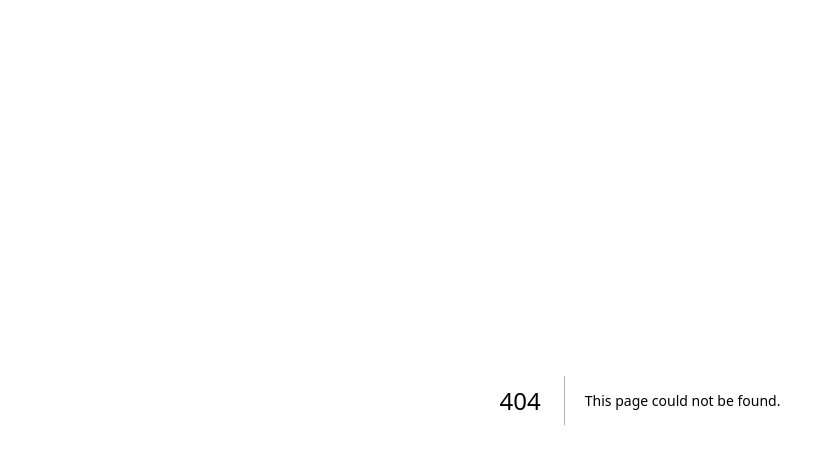
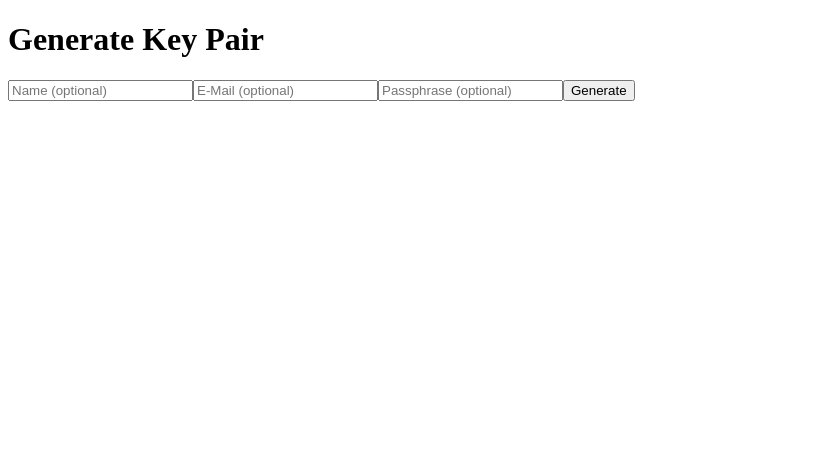
Before and after one commit to marco-vidali/pgp-messages, a Next.js app: page /generate-key-pair in a window 1280 px wide. Before the commit this address had no page. Shown: the top 464 px of the page, without its empty margins (0-835 px from the left). Built offline with nearby package versions, Linux system fonts and the light colour scheme.

Commit message:
Create generate key pair page

```diff
--- /dev/null
+++ b/app/generate-key-pair/page.tsx
@@ -0,0 +1,45 @@
+"use client";
+
+import { generateKeyPair } from "@/utils/pgp";
+import { redirect } from "next/navigation";
+import { SyntheticEvent, useState } from "react";
+
+export default function Page() {
+    const [name, setName] = useState("");
+    const [email, setEmail] = useState("");
+    const [passphrase, setPassphrase] = useState("");
+
+    const handleSubmit = async (e: SyntheticEvent) => {
+        e.preventDefault();
+        await generateKeyPair(name, email, passphrase);
+        redirect("/");
+    };
+
+    return (
+        <div>
+            <h1>Generate Key Pair</h1>
+
+            <form onSubmit={handleSubmit}>
+                <input
+                    type="text"
+                    placeholder="Name (optional)"
+                    onChange={(e) => setName(e.currentTarget.value)}
+                />
+
+                <input
+                    type="text"
+                    placeholder="E-Mail (optional)"
+                    onChange={(e) => setEmail(e.currentTarget.value)}
+                />
+
+                <input
+                    type="password"
+                    placeholder="Passphrase (optional)"
+                    onChange={(e) => setPassphrase(e.currentTarget.value)}
+                />
+
+                <input type="submit" value="Generate" />
+            </form>
+        </div>
+    );
+}
--- a/utils/pgp.ts
+++ b/utils/pgp.ts
@@ -29,10 +29,14 @@ export async function isStoredPublicKeyValid() {
     }
 }
 
-export async function generateKeyPair(passphrase: string) {
+export async function generateKeyPair(
+    name: string,
+    email: string,
+    passphrase: string
+) {
     try {
         const { privateKey, publicKey } = await openpgp.generateKey({
-            userIDs: [{ name: "John Doe", email: "johndoe@example.com" }],
+            userIDs: [{ name: name, email: email }],
             passphrase: passphrase,
             format: "armored",
         });
```
Also changed, not shown: app/page.tsx (+4 -6 lines).
